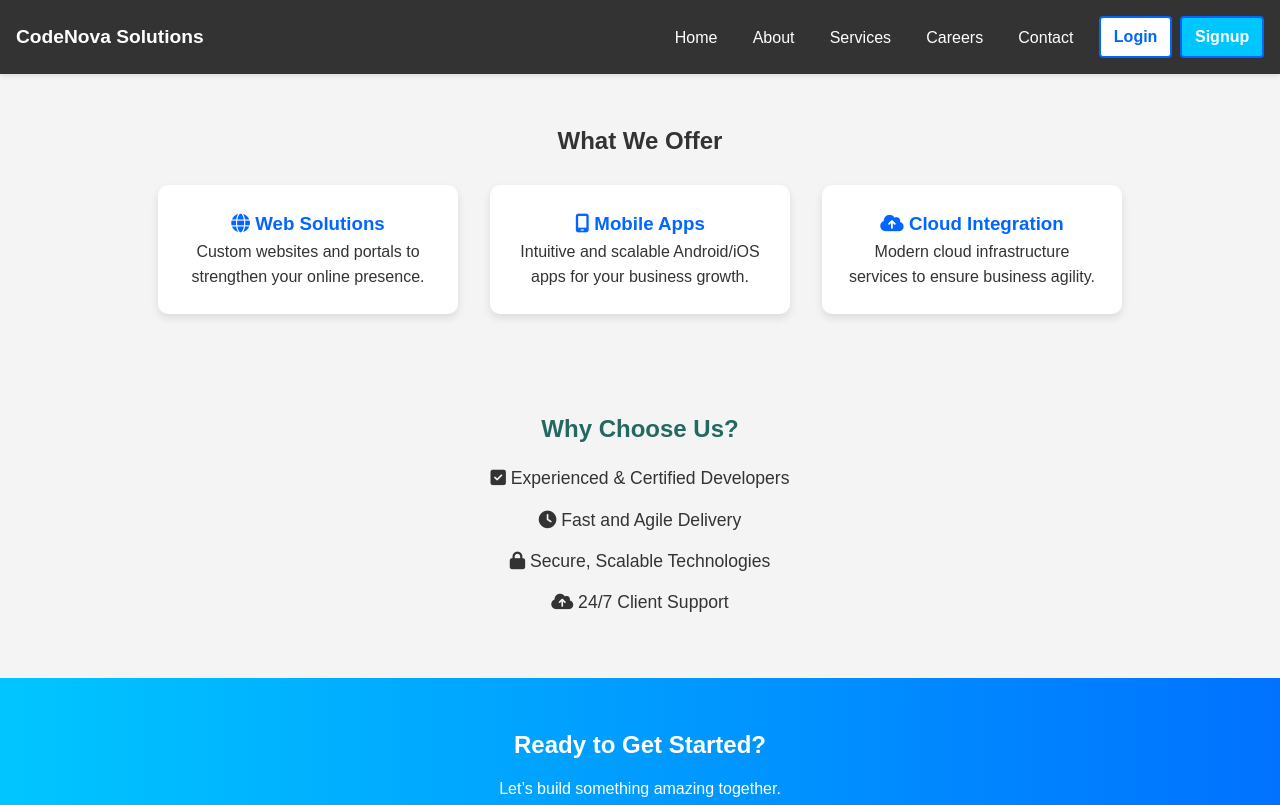
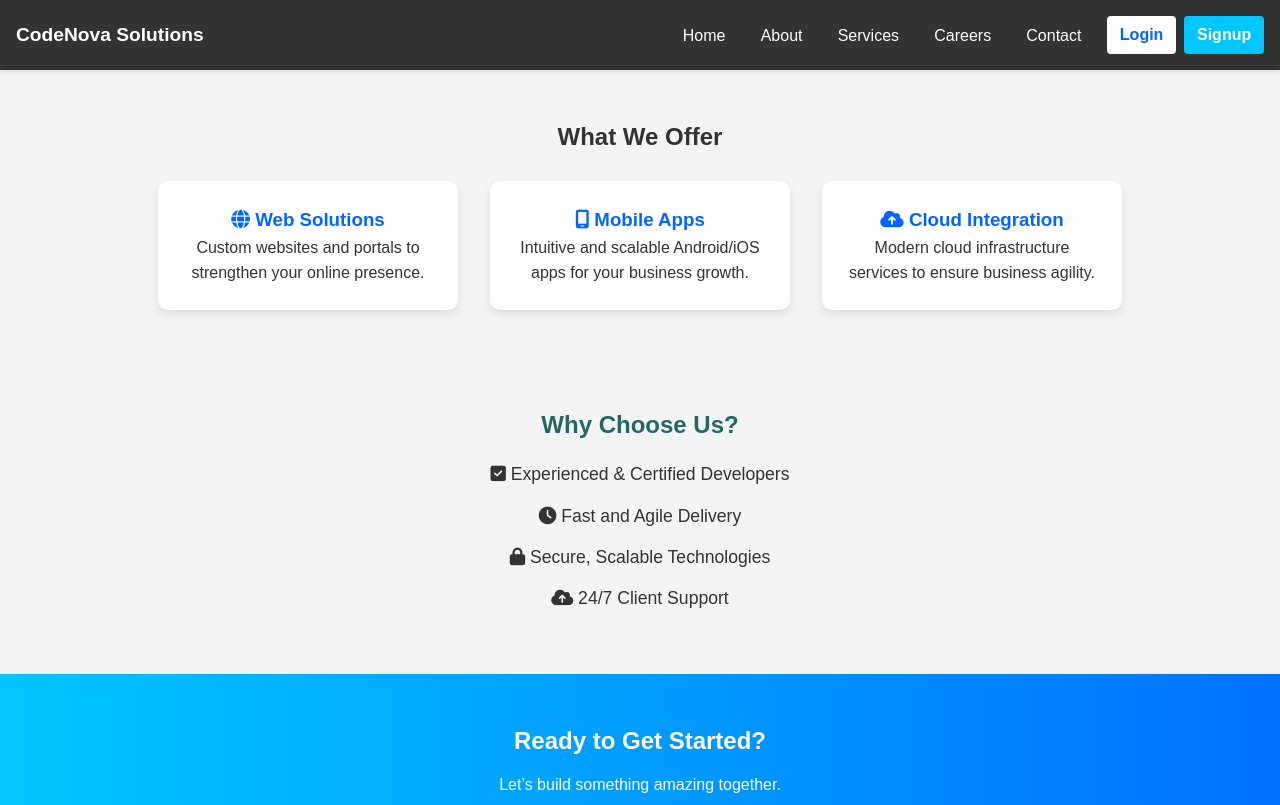
Before and after one commit to ashish-0280/CodeNova-Solutions, a plain HTML site: page public/index.html in a window 1280 px wide. Shown: the top 805 px of the page. Drawn offline with Linux system fonts and the light colour scheme.

Commit message:
my commit

```diff
--- a/public/css/style.css
+++ b/public/css/style.css
@@ -68,7 +68,6 @@ header nav {
     border-radius: 4px;
     text-decoration: none;
     font-weight: bold;
-    border: 2px solid #0066ff;
     transition: background-color 0.3s, color 0.3s;
 }
 
```
